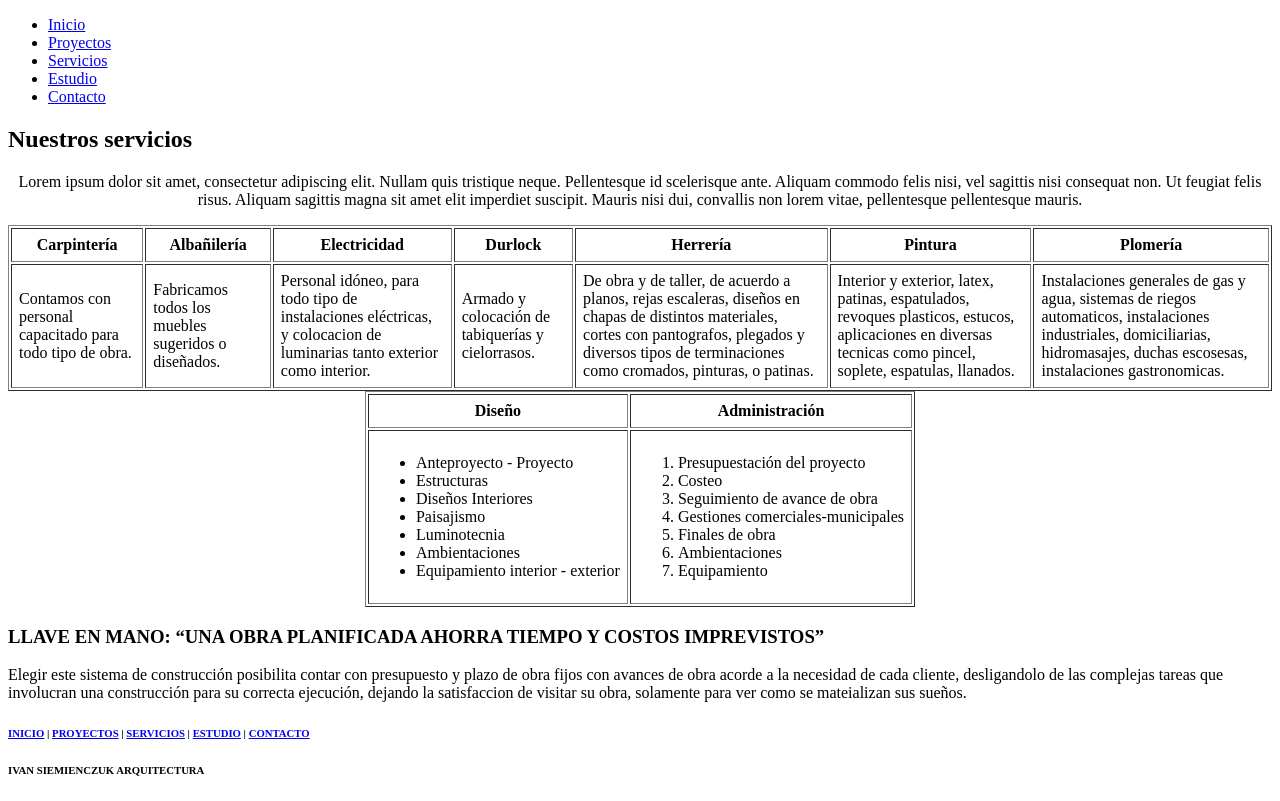
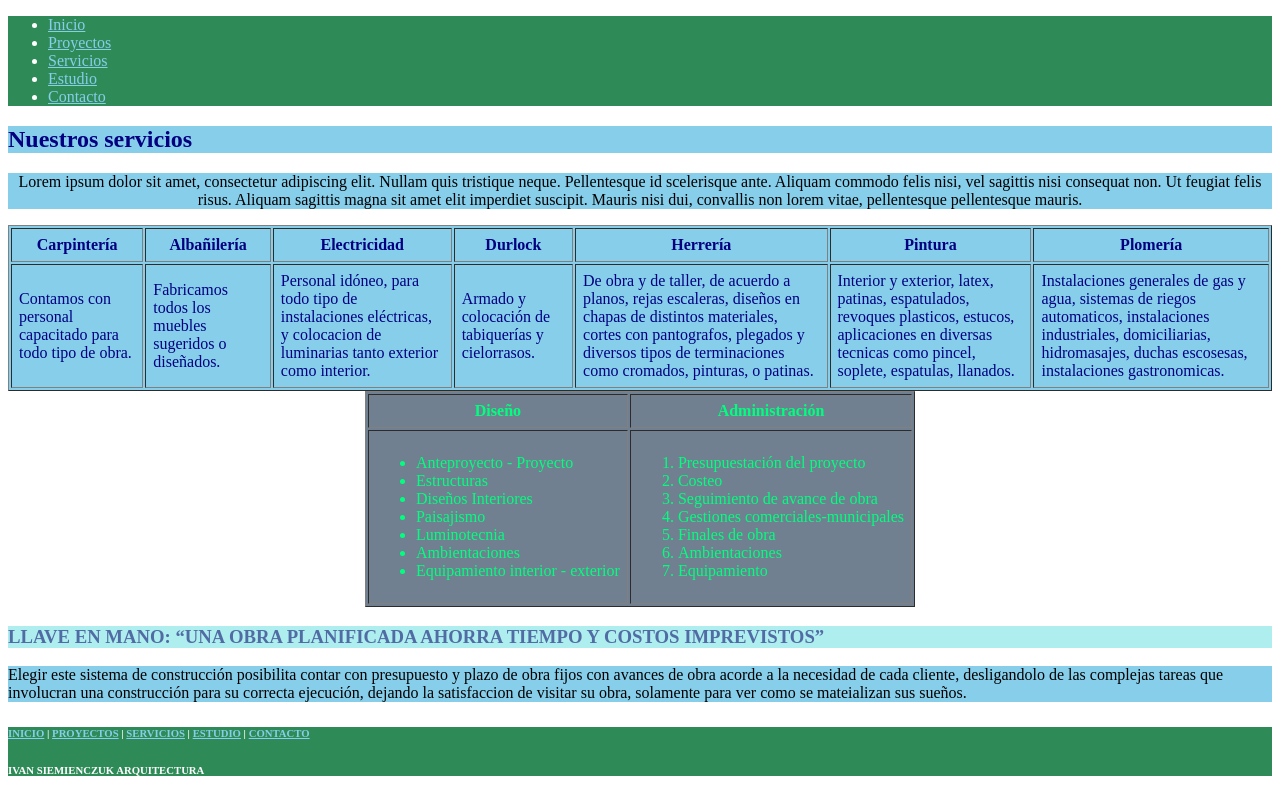
Before and after one commit to andresgimenez/proyecto-c15, a plain HTML site: page servicios.html in a window 1280 px wide. Drawn offline with Linux system fonts and the light colour scheme.

Commit message:
primer hoja de estilos css

```diff
--- a/servicios.html
+++ b/servicios.html
@@ -6,6 +6,8 @@
     <meta http-equiv="X-UA-Compatible" content="IE=edge">
     <meta name="viewport" content="width=device-width, initial-scale=1.0">
     <title>Ivan Siemienczuk | Servicios</title>
+    <!-- Insertamos CSS -->
+    <link rel="stylesheet" href="style/stylesheet.css">
 </head>
 
 <body>
@@ -28,7 +30,7 @@
             felis risus. Aliquam sagittis magna sit amet elit imperdiet suscipit. Mauris nisi dui, convallis non lorem
             vitae, pellentesque pellentesque mauris.</p>
         <table border="solid 1px black" align="center" cellpadding="7%" cellspacing="15%">
-            <!--Cabecera de la tabla, nombres se servicios-->
+            <!--Cabecera de la tabla, nombres de servicios-->
             <thead>
                 <th>Carpintería</th>
                 <th>Albañilería</th>
@@ -54,7 +56,7 @@
                     domiciliarias, hidromasajes, duchas escosesas, instalaciones gastronomicas.</td>
             </tr>
         </table>
-        <table border="solid 1px black" align="center" cellpadding="7%" cellspacing="15%">
+        <table class="listaTablaInferior" border="solid 1px black" align="center" cellpadding="7%" cellspacing="15%">
             <thead>
                 <th>Diseño</th>
                 <th>Administración</th>
--- /dev/null
+++ b/style/stylesheet.css
@@ -0,0 +1,48 @@
+/* Etiquetas */
+nav {
+    color: white;
+    background-color: seagreen;
+}
+
+h1,
+h2 {
+    color: navy;
+    background-color: skyblue;
+}
+
+h3 {
+    color: rgba(12, 12, 110, 0.575);
+    background-color: paleturquoise;
+}
+
+footer {
+    color: white;
+    background-color: seagreen;
+}
+
+nav a {
+    color: skyblue;
+}
+
+footer a {
+    color: skyblue;
+}
+
+p {
+    background-color: skyblue;
+}
+
+table {
+    color: navy;
+    background-color: skyblue;
+}
+
+fieldset p {
+    background-color: white;
+}
+
+/* Clases */
+.listaTablaInferior {
+    color: springgreen;
+    background-color: slategray;
+}
```
Also changed, not shown: contacto.html (+2 -0 lines), estudio.html (+2 -0 lines), index.html (+5 -1 lines), proyectos.html (+2 -0 lines).
